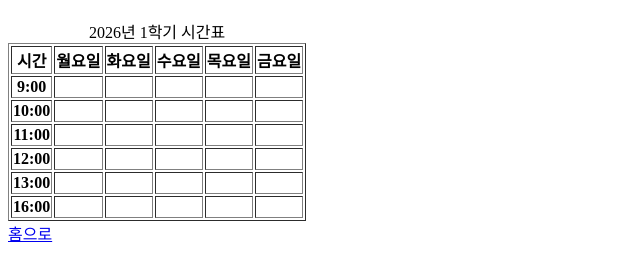
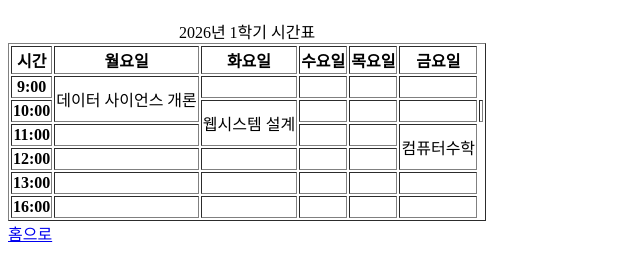
Before and after one commit to jeongjuhyeon-source/WEB2026, a plain HTML site: page timetable.html in a window 1280 px wide. Shown: the part 70-350 px from the top of the page, without its empty margins (0-640 px from the left). Drawn offline with Linux system fonts and the light colour scheme.

Commit message:
third commit

```diff
--- a/timetable.html
+++ b/timetable.html
@@ -26,17 +26,18 @@
         <tbody>
             <tr>
                 <th>9:00</th>
+                <td rowspan="2">데이터 사이언스 개론</td>
                 <td></td>
                 <td></td>
                 <td></td>
                 <td></td>
-                <td></td>
+
             </tr>
 
             <tr>
                 <th>10:00</th>
-                <td></td>
-                <td></td>
+                <td rowspan="2">웹시스템 설계</td>
+                <td ></td>
                 <td></td>
                 <td></td>
                 <td></td>
@@ -46,12 +47,10 @@
                 <td></td>
                 <td></td>
                 <td></td>
-                <td></td>
-                <td></td>
+                <td rowspan="2">컴퓨터수학</td>
             </tr>
             <tr>
                 <th>12:00</th>
-                <td></td>
                 <td></td>
                 <td></td>
                 <td></td>
```
Also changed, not shown: index.html (+4 -1 lines).
